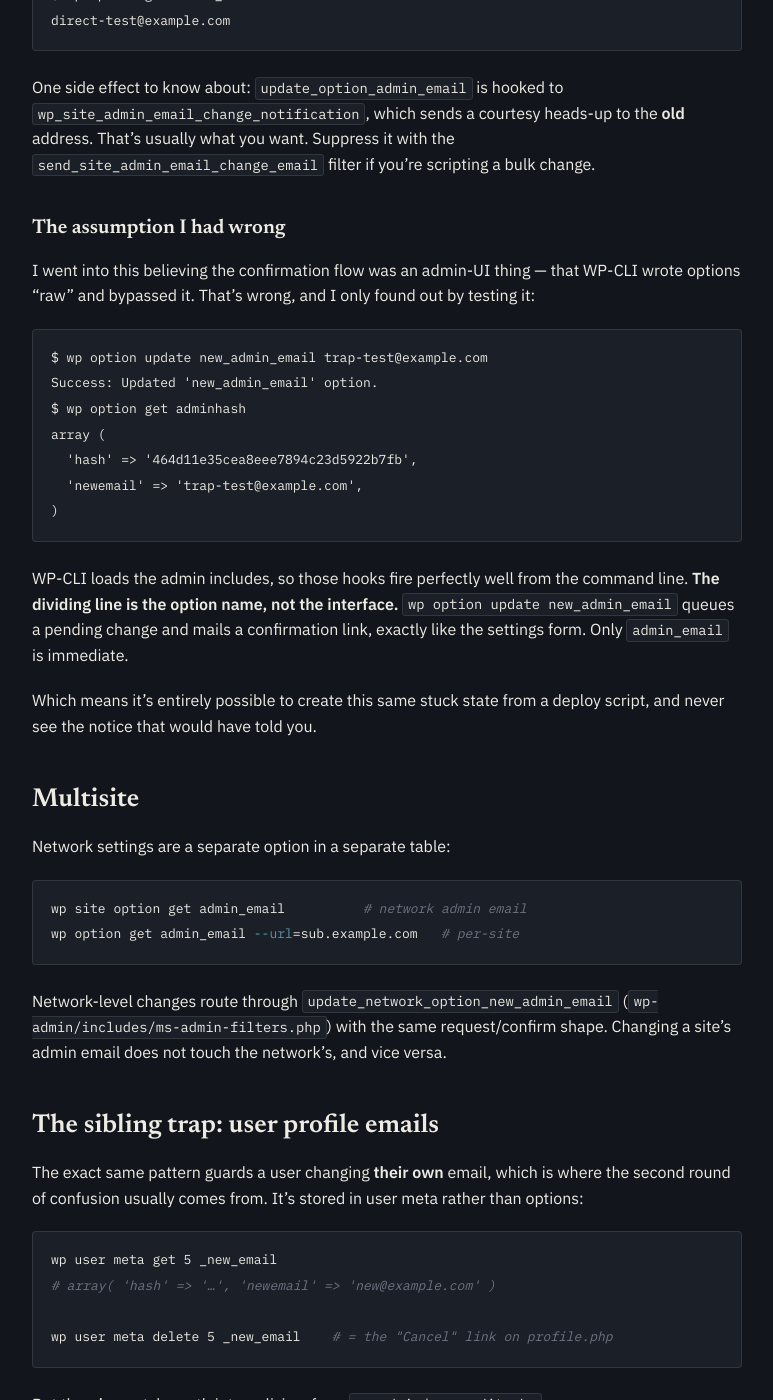
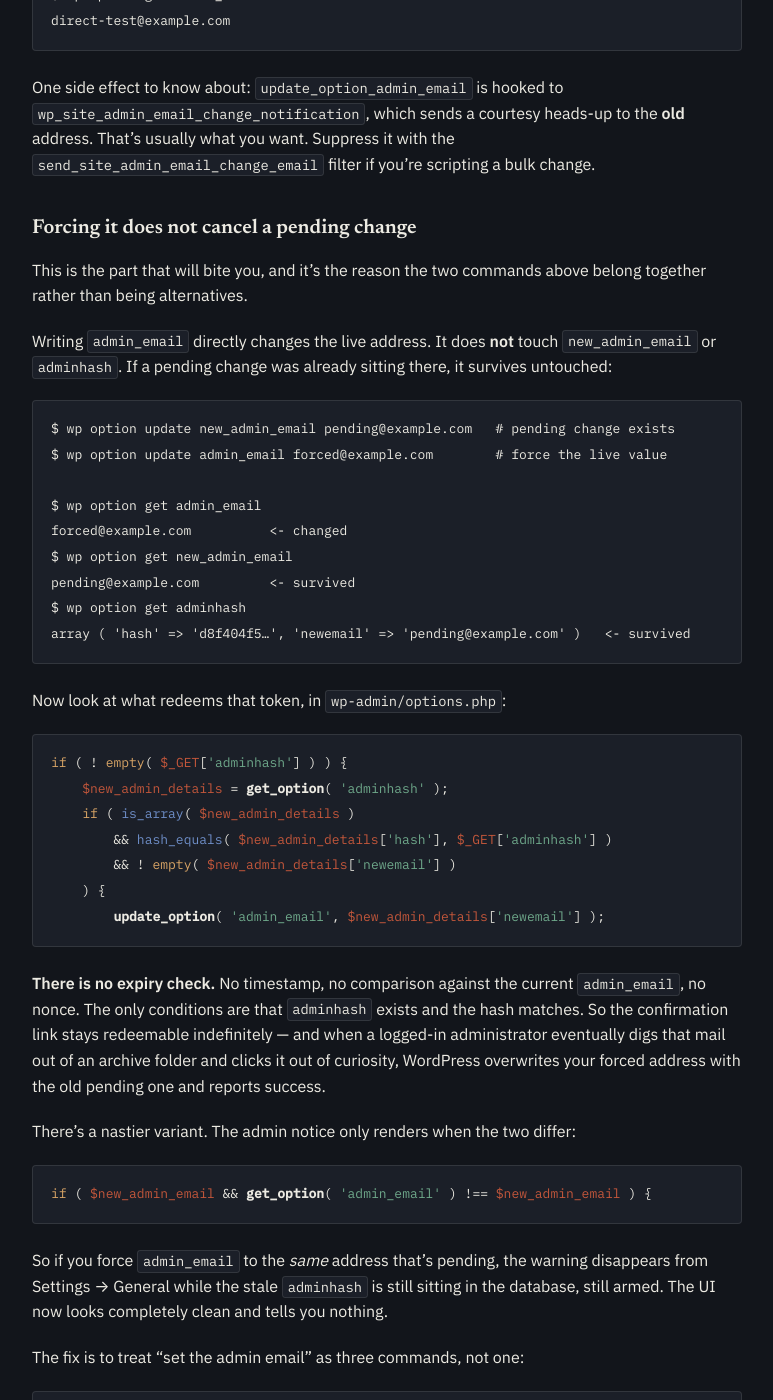
Before and after one commit to wpvillain/wpvillain.github.io, a Jekyll site: the page built from _posts/2026-09-03-wordpress-admin-email-password-wp-cli.markdown, in a window 1280 px wide and 1400 px high, scrolled down 3887 px. Shown: the whole window, without its empty margins (96-869 px from the left). Built offline with Jekyll 4.4.1, drawn with Linux system fonts in a browser that asks for light colours; some of the changed text lies outside the part shown.

Commit message:
Add section on forcing admin_email not clearing pending changes

````diff
--- a/_posts/2026-09-03-wordpress-admin-email-password-wp-cli.markdown
+++ b/_posts/2026-09-03-wordpress-admin-email-password-wp-cli.markdown
@@ -136,6 +136,56 @@
 
 One side effect to know about: `update_option_admin_email` is hooked to `wp_site_admin_email_change_notification`, which sends a courtesy heads-up to the **old** address. That's usually what you want. Suppress it with the `send_site_admin_email_change_email` filter if you're scripting a bulk change.
 
+### Forcing it does not cancel a pending change
+
+This is the part that will bite you, and it's the reason the two commands above belong together rather than being alternatives.
+
+Writing `admin_email` directly changes the live address. It does **not** touch `new_admin_email` or `adminhash`. If a pending change was already sitting there, it survives untouched:
+
+```
+$ wp option update new_admin_email pending@example.com   # pending change exists
+$ wp option update admin_email forced@example.com        # force the live value
+
+$ wp option get admin_email
+forced@example.com          <- changed
+$ wp option get new_admin_email
+pending@example.com         <- survived
+$ wp option get adminhash
+array ( 'hash' => 'd8f404f5…', 'newemail' => 'pending@example.com' )   <- survived
+```
+
+Now look at what redeems that token, in `wp-admin/options.php`:
+
+```php
+if ( ! empty( $_GET['adminhash'] ) ) {
+    $new_admin_details = get_option( 'adminhash' );
+    if ( is_array( $new_admin_details )
+        && hash_equals( $new_admin_details['hash'], $_GET['adminhash'] )
+        && ! empty( $new_admin_details['newemail'] )
+    ) {
+        update_option( 'admin_email', $new_admin_details['newemail'] );
+```
+
+**There is no expiry check.** No timestamp, no comparison against the current `admin_email`, no nonce. The only conditions are that `adminhash` exists and the hash matches. So the confirmation link stays redeemable indefinitely — and when a logged-in administrator eventually digs that mail out of an archive folder and clicks it out of curiosity, WordPress overwrites your forced address with the old pending one and reports success.
+
+There's a nastier variant. The admin notice only renders when the two differ:
+
+```php
+if ( $new_admin_email && get_option( 'admin_email' ) !== $new_admin_email ) {
+```
+
+So if you force `admin_email` to the *same* address that's pending, the warning disappears from Settings → General while the stale `adminhash` is still sitting in the database, still armed. The UI now looks completely clean and tells you nothing.
+
+The fix is to treat "set the admin email" as three commands, not one:
+
+```bash
+wp option update admin_email hallo@example.com
+wp option delete new_admin_email
+wp option delete adminhash
+```
+
+Set the live value, then revoke the token. Deleting `adminhash` is the part that actually disarms it.
+
 ### The assumption I had wrong
 
 I went into this believing the confirmation flow was an admin-UI thing — that WP-CLI wrote options "raw" and bypassed it. That's wrong, and I only found out by testing it:
````
